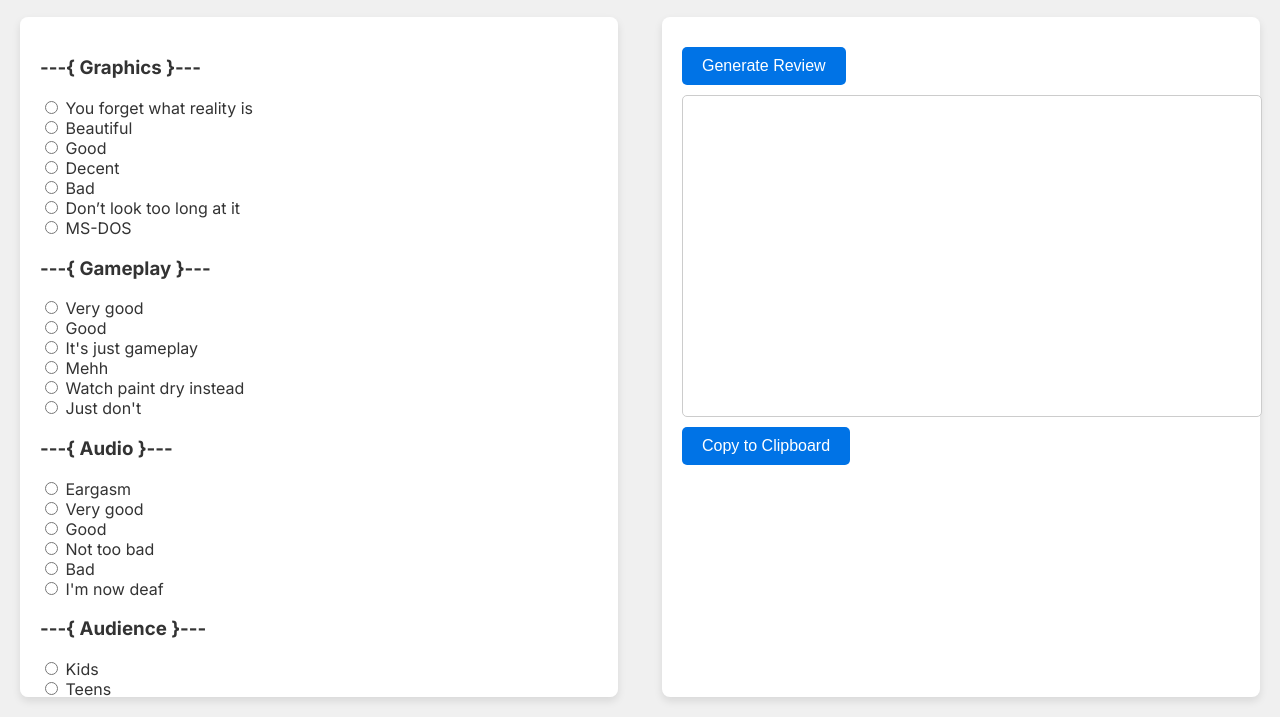
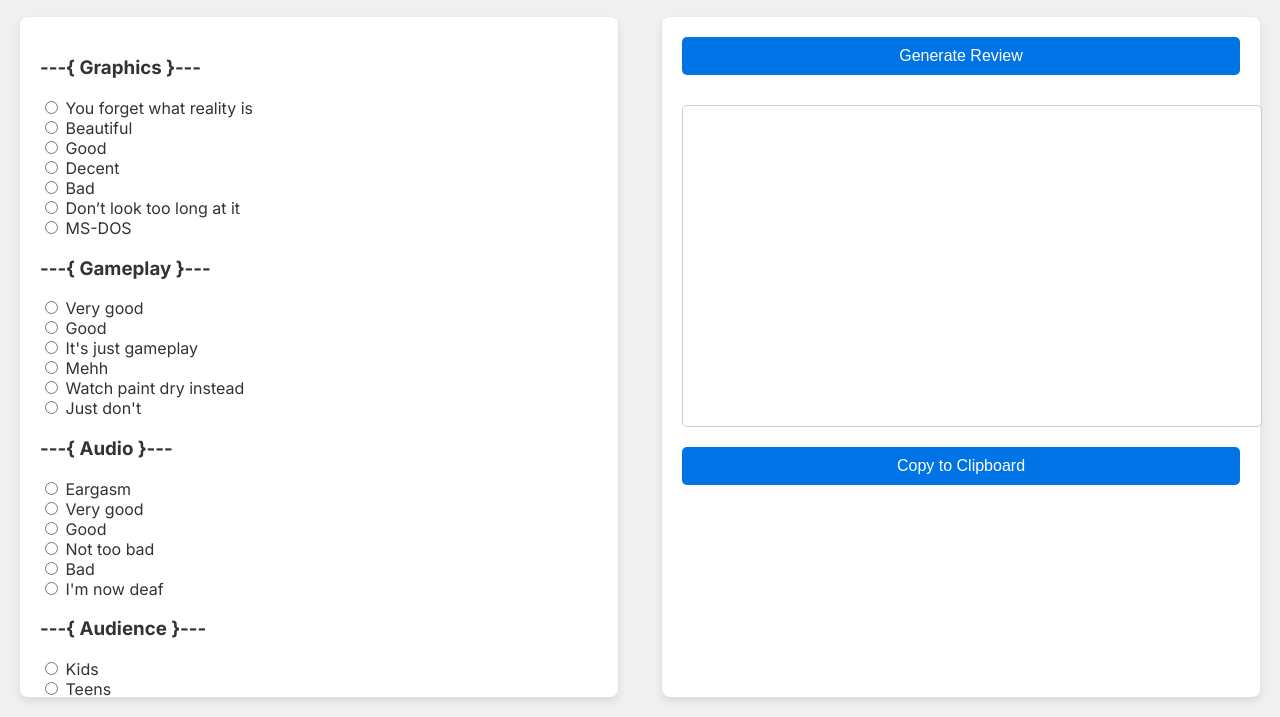
Before and after one commit to mluqmaan/steam-review-template, a plain HTML site: page index.html in a window 1280 px wide. Shown: the part 83-800 px from the top of the page. Drawn offline with Linux system fonts and the light colour scheme.

Commit message:
Update style.css

```diff
--- a/style.css
+++ b/style.css
@@ -37,7 +37,7 @@ h1 {
     display: flex;
     flex-direction: column;
     justify-content: flex-start;
-    align-items: flex-start;
+    gap: 20px; /* Adds space between items */
 }
 
 button {
@@ -48,7 +48,7 @@ button {
     font-size: 16px;
     cursor: pointer;
     border-radius: 5px;
-    margin: 10px 0;
+    margin-bottom: 10px;
 }
 
 button:hover {
@@ -57,7 +57,7 @@ button:hover {
 
 #review-output {
     width: 100%;
-    height: 300px; /* Increased height for better visibility */
+    height: 300px; /* Increased height for better readability */
     padding: 10px;
     border: 1px solid #ccc;
     border-radius: 5px;
```
